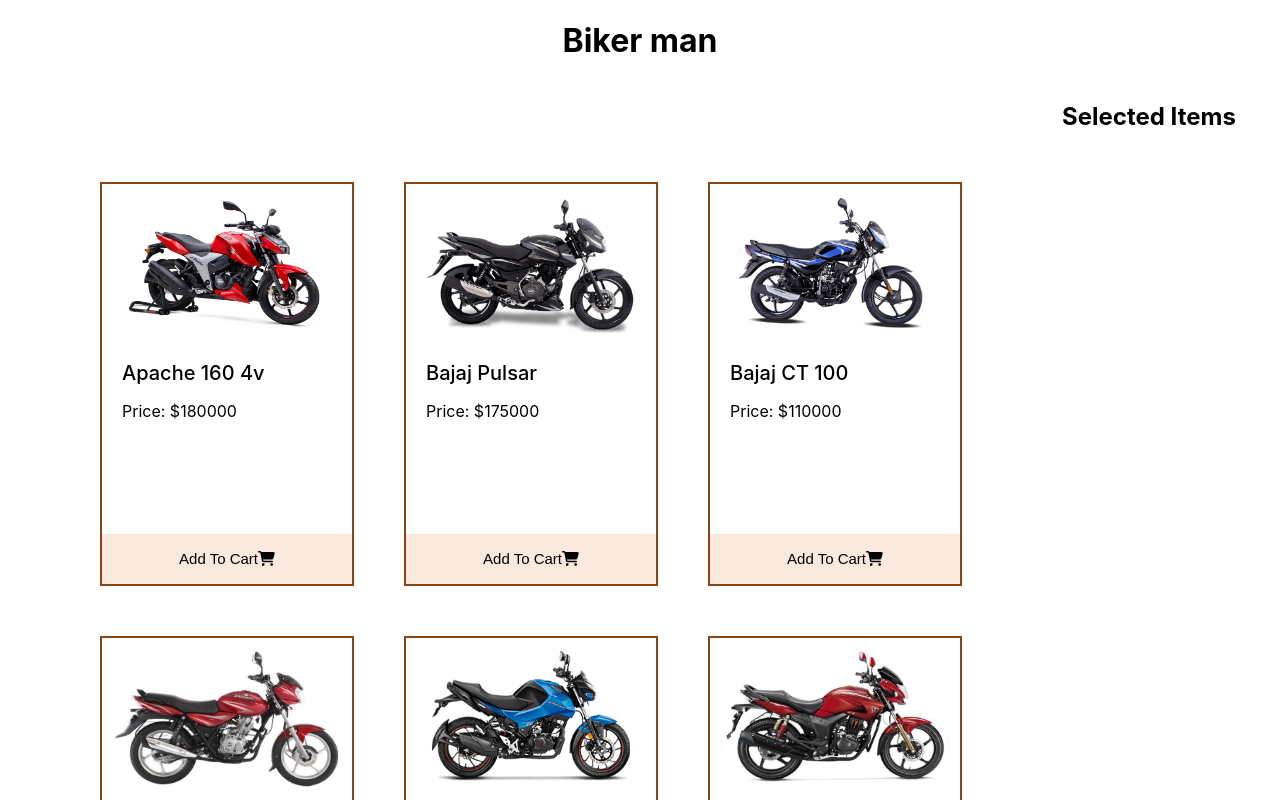
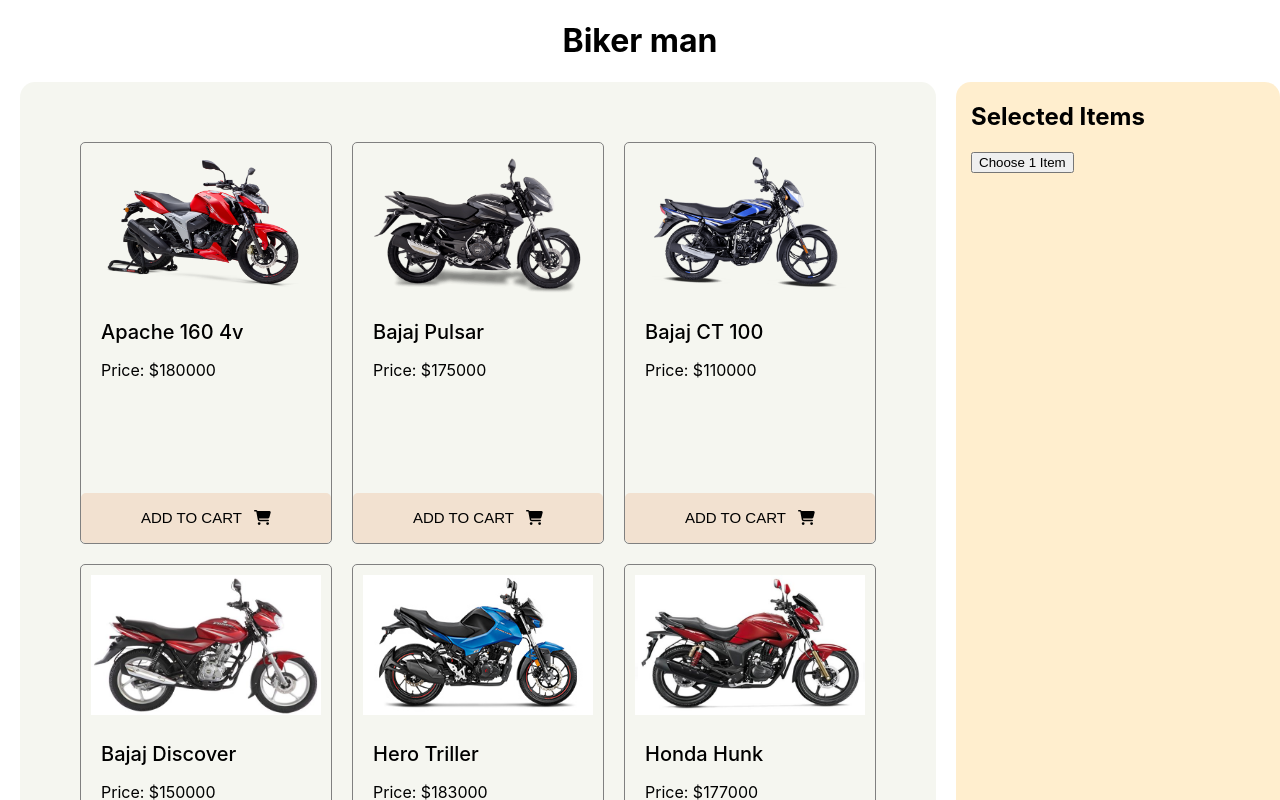
Before and after one commit to salsadsid/biker-man, a React (Create React App) app: page / in a window 1280 px wide. Shown: the top 800 px of the page. Built offline with nearby package versions, Linux system fonts and the light colour scheme.

Commit message:
Choose-item-working

```diff
--- a/src/components/Cart/Cart.js
+++ b/src/components/Cart/Cart.js
@@ -1,13 +1,20 @@
-import React from 'react';
+import React, { useState } from 'react';
 import Cartitem from '../Cartitem/Cartitem';
 
 const Cart = (props) => {
+    const [choose, setChoose] = useState([])
+    const chooseOne = () => {
+        const randomProductNumber = Math.floor(Math.random() * props.cart.length)
+        setChoose(props.cart[randomProductNumber])
+    }
 
     return (
         <div>
             {
-                props.cart.map(cartItem => <Cartitem cartitem={cartItem}></Cartitem>)
+                props.cart.map(cartItem => <Cartitem cartitem={cartItem} key={cartItem.id}></Cartitem>)
             }
+            <button onClick={() => chooseOne()}>Choose 1 Item</button>
+            <h2>{choose.name}</h2>
         </div>
     );
 };
--- a/src/components/Cartitem/Cartitem.css
+++ b/src/components/Cartitem/Cartitem.css
@@ -2,9 +2,15 @@
     width: 70px;
     height: 50px;
     margin-right: 20px;
+    background-color: rgba(120, 126, 124, 0.322);
+    border-radius: 10px;
 }
 .cart-item{
     display: flex;
     align-items: center;
     margin-top: 20px;
 }
+.cart-item p{
+    font-size: 17px;
+    font-weight: 600;
+}
--- a/src/components/Product/Product.css
+++ b/src/components/Product/Product.css
@@ -1,8 +1,9 @@
 .product-container{
     width: 250px;
     height: 400px;
-    border: 2px solid saddlebrown;
+    border: 1px solid grey;
     position: relative;
+    border-radius:5px;
 }
 .product-container img{
     width: 230px;
@@ -25,7 +26,9 @@
     background-color: rgba(226, 116, 43, 0.164);
     position: absolute;
     bottom: 0;
+    border-radius:5px;
 }
 .add-btn:hover{
     background-color: rgba(165, 42, 42, 0.26);
+    cursor: pointer;
 }
--- a/src/components/Product/Product.js
+++ b/src/components/Product/Product.js
@@ -13,7 +13,7 @@
                 <h1 className='product-name'>{name}</h1>
                 <p className='product-price'>Price: ${price}</p>
             </div>
-            <button onClick={() => props.handleaddtocart(props.product)} className='add-btn'>Add To Cart
+            <button onClick={() => props.handleaddtocart(props.product)} className='add-btn'>ADD TO CART &nbsp;&nbsp;
                 <FontAwesomeIcon icon={faShoppingCart}> </FontAwesomeIcon>
             </button>
         </div>
--- a/src/components/Shop/Shop.css
+++ b/src/components/Shop/Shop.css
@@ -5,6 +5,34 @@
 .products-container{
     display: grid;
     grid-template-columns: repeat(3,1fr);
-    gap:50px;
-    margin: 100px;
+    gap:20px;
+    padding: 60px;
+    margin-left: 20px;
+    margin-right: 20px;
+    background-color: rgba(150, 160, 95, 0.096);
+    border-radius: 15px;
 }
+.cart-container{
+    background-color: rgba(255, 166, 0, 0.192);
+    padding-left: 15px;
+    padding-right: 15px;
+    border-radius: 15px;
+}
+
+@media screen and (max-width:662px){
+    .shop-container{
+        display: grid;
+        grid-template-columns: 1fr;
+    }
+    .products-container{
+        display:flex;
+        flex-wrap: wrap;
+        flex-direction: column;
+        justify-content: center;
+        align-items: center;
+        margin-left: 20px;
+        margin-right: 20px;
+        padding: 0px;
+        padding-top: 20px;
+    }
+}
--- a/src/components/Shop/Shop.js
+++ b/src/components/Shop/Shop.js
@@ -12,7 +12,14 @@
     }, [])
 
     const handleAddProduct = (selectedProduct) => {
-        let newCart = [...cart, selectedProduct]
+        let newCart = []
+        const exists = cart.find(product => product.id === selectedProduct.id)
+        if (!exists) {
+            newCart = [...cart, selectedProduct]
+        }
+        else {
+            newCart = [...cart]
+        }
         setCart(newCart)
     }
     // console.log(cart);
```
Also changed, not shown: src/components/Choose/Choose.js (added, +11 -0 lines).
